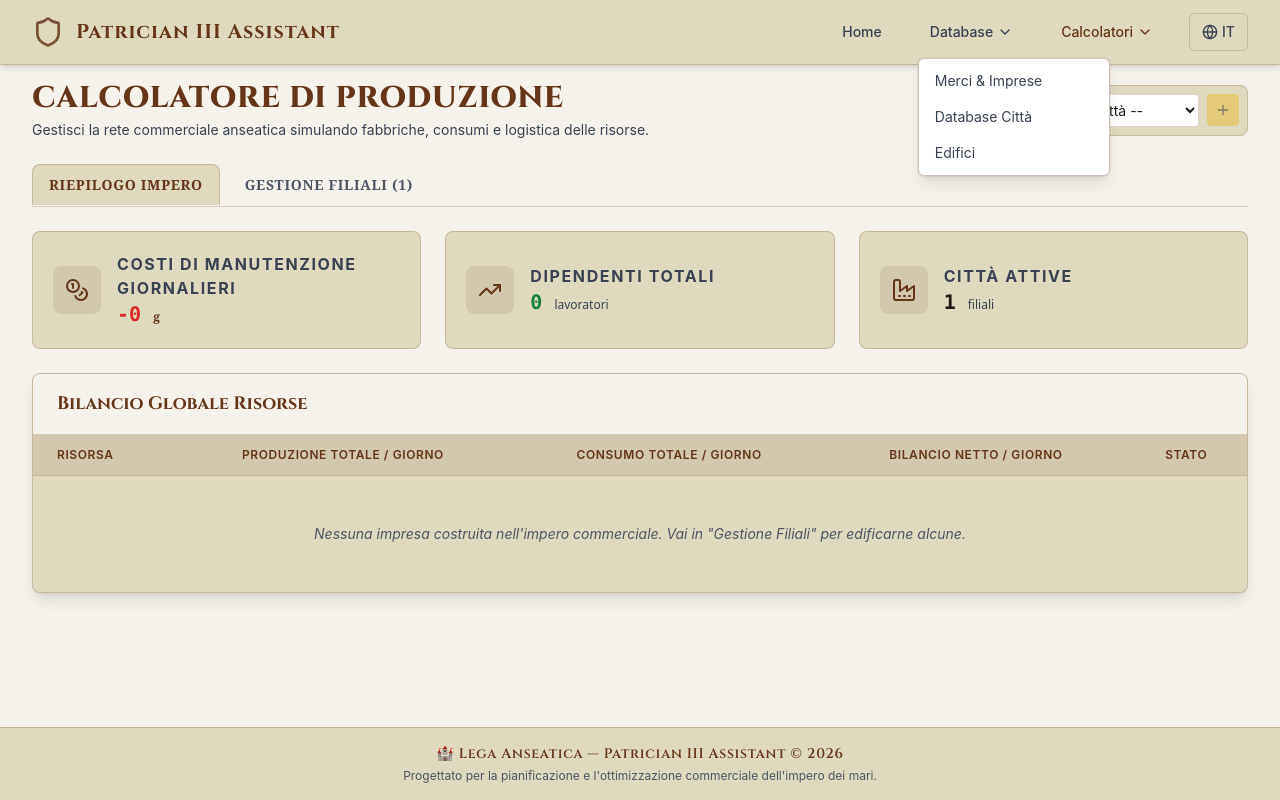
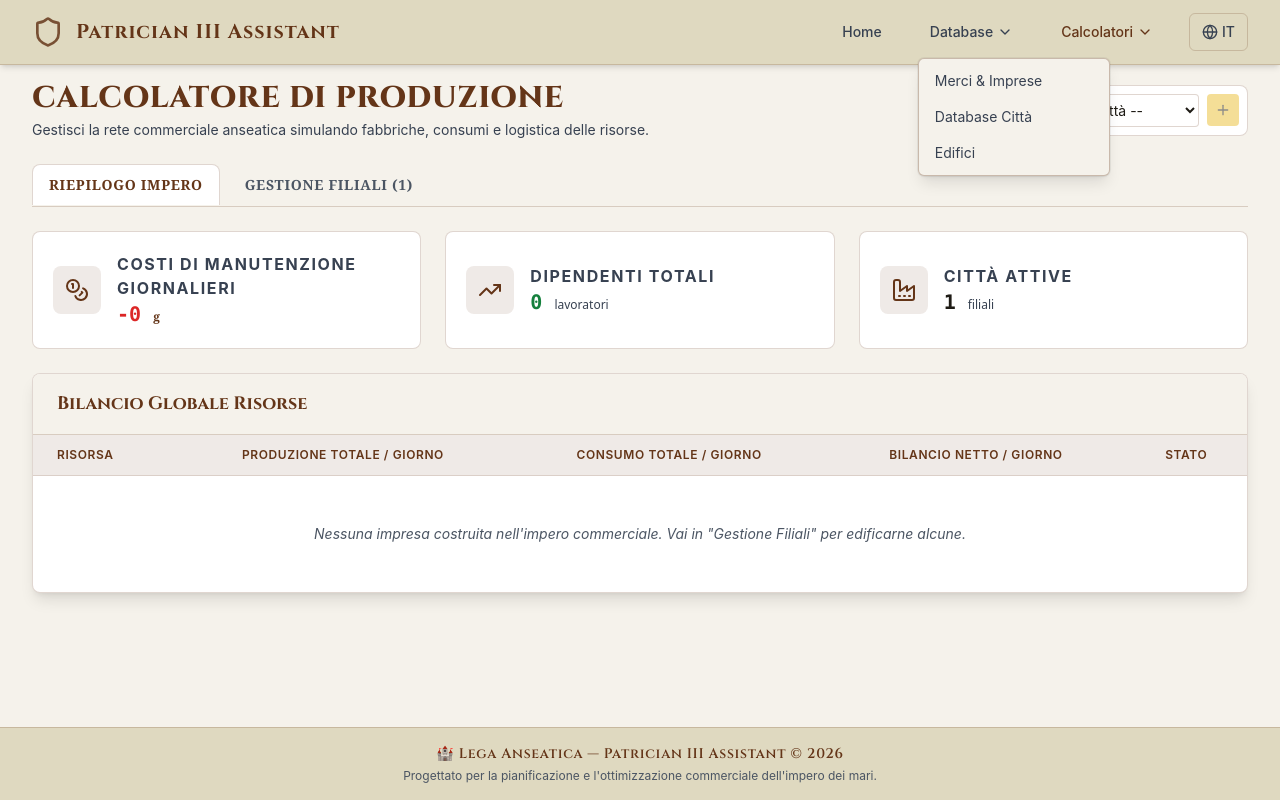
Before and after one commit to capimichi/patrician3-assistant, a React (Vite) app: page /calculators/production in a window 1280 px wide. Both pictures are taken after a click on the button "Database". Built offline with nearby package versions, Linux system fonts and the light colour scheme.

Commit message:
style: set header dropdowns background to body background and page cards to solid white

```diff
--- a/src/components/layout/Header.tsx
+++ b/src/components/layout/Header.tsx
@@ -83,7 +83,7 @@
               </button>
 
               {activeDropdown === 'db' && (
-                <div className="absolute left-0 mt-2 w-48 rounded-md shadow-lg bg-white border border-primary/30 ring-1 ring-black ring-opacity-5 z-[60]">
+                <div className="absolute left-0 mt-2 w-48 rounded-md shadow-lg bg-background border border-primary/30 ring-1 ring-black ring-opacity-5 z-[60]">
                   <div className="py-1">
                     <Link
                       to="/database/goods"
@@ -121,7 +121,7 @@
               </button>
 
               {activeDropdown === 'calc' && (
-                <div className="absolute left-0 mt-2 w-56 rounded-md shadow-lg bg-white border border-primary/30 ring-1 ring-black ring-opacity-5 z-[60]">
+                <div className="absolute left-0 mt-2 w-56 rounded-md shadow-lg bg-background border border-primary/30 ring-1 ring-black ring-opacity-5 z-[60]">
                   <div className="py-1">
                     <Link
                       to="/calculators/production"
@@ -176,7 +176,7 @@
 
       {/* Navigazione Mobile */}
       {isMobileMenuOpen && (
-        <div className="md:hidden bg-white border-t border-primary/20 px-2 pt-2 pb-3 space-y-1 shadow-lg">
+        <div className="md:hidden bg-background border-t border-primary/20 px-2 pt-2 pb-3 space-y-1 shadow-lg">
           <Link
             to="/"
             className="block px-3 py-2 rounded-md text-base font-medium text-gray-700 hover:text-primary hover:bg-background/50"
--- a/src/pages/calculators/Convoy.tsx
+++ b/src/pages/calculators/Convoy.tsx
@@ -166,7 +166,7 @@
       <div className="grid grid-cols-1 lg:grid-cols-3 gap-8">
         {/* Costruttore Convoglio (Impostazione navi) */}
         <div className="lg:col-span-2 space-y-6">
-          <div className="bg-card border border-primary/20 rounded-lg shadow-lg p-6 space-y-6">
+          <div className="bg-white border border-primary/20 rounded-lg shadow-lg p-6 space-y-6">
             <h2 className="text-lg font-bold font-serif text-primary border-b border-primary/15 pb-2 flex items-center space-x-2" style={{ fontFamily: "'Cinzel', serif" }}>
               <Anchor className="h-5 w-5 text-primary" />
               <span>Navi del Convoglio</span>
@@ -259,7 +259,7 @@
 
         {/* Quadro Statistiche Convoglio */}
         <div className="space-y-6">
-          <div className="bg-card border border-primary/20 rounded-lg shadow-lg p-6 space-y-6">
+          <div className="bg-white border border-primary/20 rounded-lg shadow-lg p-6 space-y-6">
             <h2 className="text-lg font-bold font-serif text-primary border-b border-primary/15 pb-2 flex items-center space-x-2" style={{ fontFamily: "'Cinzel', serif" }}>
               <Compass className="h-5 w-5 text-primary" />
               <span>Statistiche Flotta</span>
--- a/src/pages/calculators/Production.tsx
+++ b/src/pages/calculators/Production.tsx
@@ -206,7 +206,7 @@
 
         {/* Form Aggiunta Città */}
         {inactiveTowns.length > 0 && (
-          <div className="flex items-center space-x-2 bg-card border border-primary/20 p-2 rounded-lg">
+          <div className="flex items-center space-x-2 bg-white border border-primary/20 p-2 rounded-lg">
             <select
               value={selectedTownToAdd}
               onChange={(e) => setSelectedTownToAdd(e.target.value)}
@@ -235,7 +235,7 @@
           onClick={() => setActiveTab('global')}
           className={`px-4 py-2.5 font-serif font-bold text-sm tracking-wider uppercase border-t border-l border-r rounded-t-lg transition-colors ${
             activeTab === 'global'
-              ? 'bg-card text-primary border-primary/20'
+              ? 'bg-white text-primary border-primary/20'
               : 'text-gray-600 hover:text-primary border-transparent'
           }`}
         >
@@ -245,7 +245,7 @@
           onClick={() => setActiveTab('branches')}
           className={`px-4 py-2.5 font-serif font-bold text-sm tracking-wider uppercase border-t border-l border-r rounded-t-lg transition-colors ${
             activeTab === 'branches'
-              ? 'bg-card text-primary border-primary/20'
+              ? 'bg-white text-primary border-primary/20'
               : 'text-gray-600 hover:text-primary border-transparent'
           }`}
         >
@@ -258,7 +258,7 @@
         <div className="space-y-6">
           {/* Card Riepilogo Finanziario/Lavoratori */}
           <div className="grid grid-cols-1 md:grid-cols-3 gap-6">
-            <div className="bg-card border border-primary/20 rounded-lg p-5 flex items-center space-x-4">
+            <div className="bg-white border border-primary/20 rounded-lg p-5 flex items-center space-x-4">
               <div className="bg-primary/10 p-3 rounded-lg">
                 <Coins className="h-6 w-6 text-primary" />
               </div>
@@ -269,7 +269,7 @@
                 </p>
               </div>
             </div>
-            <div className="bg-card border border-primary/20 rounded-lg p-5 flex items-center space-x-4">
+            <div className="bg-white border border-primary/20 rounded-lg p-5 flex items-center space-x-4">
               <div className="bg-primary/10 p-3 rounded-lg">
                 <TrendingUp className="h-6 w-6 text-primary" />
               </div>
@@ -280,7 +280,7 @@
                 </p>
               </div>
             </div>
-            <div className="bg-card border border-primary/20 rounded-lg p-5 flex items-center space-x-4">
+            <div className="bg-white border border-primary/20 rounded-lg p-5 flex items-center space-x-4">
               <div className="bg-primary/10 p-3 rounded-lg">
                 <Factory className="h-6 w-6 text-primary" />
               </div>
@@ -294,7 +294,7 @@
           </div>
 
           {/* Tabella Bilancio Risorse */}
-          <div className="bg-card border border-primary/20 rounded-lg shadow-lg overflow-hidden">
+          <div className="bg-white border border-primary/20 rounded-lg shadow-lg overflow-hidden">
             <div className="px-6 py-4 bg-background border-b border-primary/20">
               <h2 className="text-lg font-bold font-serif text-primary" style={{ fontFamily: "'Cinzel', serif" }}>
                 Bilancio Globale Risorse
@@ -359,7 +359,7 @@
       {activeTab === 'branches' && (
         <div className="space-y-6">
           {Object.keys(empire).length === 0 ? (
-            <div className="bg-card border border-primary/20 rounded-lg p-12 text-center text-gray-700 italic">
+            <div className="bg-white border border-primary/20 rounded-lg p-12 text-center text-gray-700 italic">
               Nessuna città aggiunta al tuo impero. Usa il menu in alto a destra per iniziare.
             </div>
           ) : (
@@ -372,7 +372,7 @@
                 if (!townObj) return null;
 
                 return (
-                  <div key={townId} className="bg-card border border-primary/20 rounded-lg shadow-lg overflow-hidden">
+                  <div key={townId} className="bg-white border border-primary/20 rounded-lg shadow-lg overflow-hidden">
                     {/* Header Filiale */}
                     <div className="px-6 py-4 bg-background border-b border-primary/20 flex justify-between items-center flex-wrap gap-2">
                       <div>
--- a/src/pages/calculators/Routes.tsx
+++ b/src/pages/calculators/Routes.tsx
@@ -134,7 +134,7 @@
       </div>
 
       {/* Selettori Città */}
-      <div className="bg-card border border-primary/20 rounded-lg p-6 shadow-lg flex flex-col md:flex-row md:items-center justify-between gap-6">
+      <div className="bg-white border border-primary/20 rounded-lg p-6 shadow-lg flex flex-col md:flex-row md:items-center justify-between gap-6">
         <div className="flex items-center space-x-4 flex-grow">
           {/* Origine */}
           <div className="flex-1">
@@ -195,7 +195,7 @@
       )}
 
       {/* Tabella Raccomandazioni */}
-      <div className="bg-card border border-primary/20 rounded-lg shadow-lg overflow-hidden">
+      <div className="bg-white border border-primary/20 rounded-lg shadow-lg overflow-hidden">
         <div className="px-6 py-4 bg-background border-b border-primary/20 flex justify-between items-center">
           <h2 className="text-lg font-bold font-serif text-primary" style={{ fontFamily: "'Cinzel', serif" }}>
             Merci Consigliate per il Viaggio (Partenza da {originTown?.name})
--- a/src/pages/database/Buildings.tsx
+++ b/src/pages/database/Buildings.tsx
@@ -53,7 +53,7 @@
       <div className="grid grid-cols-1 md:grid-cols-3 gap-8">
         {buildings.map((building) => {
           return (
-            <div key={building.id} className="bg-card border border-primary/20 rounded-lg shadow-lg overflow-hidden flex flex-col justify-between">
+            <div key={building.id} className="bg-white border border-primary/20 rounded-lg shadow-lg overflow-hidden flex flex-col justify-between">
               {/* Card Header */}
               <div className="px-6 py-5 bg-background border-b border-primary/15 flex items-center space-x-3">
                 <Landmark className="h-6 w-6 text-primary" />
--- a/src/pages/database/GoodsAndBusinesses.tsx
+++ b/src/pages/database/GoodsAndBusinesses.tsx
@@ -61,7 +61,7 @@
 
       <div className="grid grid-cols-1 lg:grid-cols-3 gap-8">
         {/* Tabella Merci */}
-        <div className="lg:col-span-2 bg-card border border-primary/20 rounded-lg shadow-lg overflow-hidden">
+        <div className="lg:col-span-2 bg-white border border-primary/20 rounded-lg shadow-lg overflow-hidden">
           <div className="px-6 py-4 bg-background border-b border-primary/20 flex justify-between items-center">
             <h2 className="text-lg font-bold font-serif text-primary" style={{ fontFamily: "'Cinzel', serif" }}>
               Listino Prezzi Consigliati
@@ -130,7 +130,7 @@
 
         {/* Dettaglio Impresa Associata */}
         <div className="space-y-6">
-          <div className="bg-card border border-primary/20 rounded-lg shadow-lg p-6">
+          <div className="bg-white border border-primary/20 rounded-lg shadow-lg p-6">
             <h3 className="text-lg font-bold font-serif text-primary border-b border-primary/20 pb-3 mb-4 flex items-center space-x-2" style={{ fontFamily: "'Cinzel', serif" }}>
               <Info className="h-5 w-5 text-primary" />
               <span>Dettagli Merce</span>
@@ -156,7 +156,7 @@
             )}
           </div>
 
-          <div className="bg-card border border-primary/20 rounded-lg shadow-lg p-6">
+          <div className="bg-white border border-primary/20 rounded-lg shadow-lg p-6">
             <h3 className="text-lg font-bold font-serif text-primary border-b border-primary/20 pb-3 mb-4 flex items-center space-x-2" style={{ fontFamily: "'Cinzel', serif" }}>
               <Hammer className="h-5 w-5 text-primary" />
               <span>Struttura Produttiva</span>
--- a/src/pages/database/Towns.tsx
+++ b/src/pages/database/Towns.tsx
@@ -60,7 +60,7 @@
 
       <div className="grid grid-cols-1 lg:grid-cols-3 gap-8">
         {/* Lista Griglia delle Città */}
-        <div className="lg:col-span-1 bg-card border border-primary/20 rounded-lg p-4 shadow-lg h-[600px] overflow-y-auto">
+        <div className="lg:col-span-1 bg-white border border-primary/20 rounded-lg p-4 shadow-lg h-[600px] overflow-y-auto">
           <h2 className="text-md font-bold font-serif text-primary border-b border-primary/15 pb-2 mb-3 flex items-center space-x-2" style={{ fontFamily: "'Cinzel', serif" }}>
             <Compass className="h-5 w-5 text-primary" />
             <span>Città dell'Hansa</span>
@@ -94,7 +94,7 @@
         {/* Scheda di Dettaglio Città */}
         <div className="lg:col-span-2 space-y-6">
           {selectedTown ? (
-            <div className="bg-card border border-primary/20 rounded-lg shadow-lg p-6 space-y-6">
+            <div className="bg-white border border-primary/20 rounded-lg shadow-lg p-6 space-y-6">
               {/* Header Scheda */}
               <div className="border-b border-primary/20 pb-4 flex flex-col sm:flex-row justify-between sm:items-center gap-4">
                 <div>
```
Also changed, not shown: src/pages/Home.tsx (+4 -4 lines).
